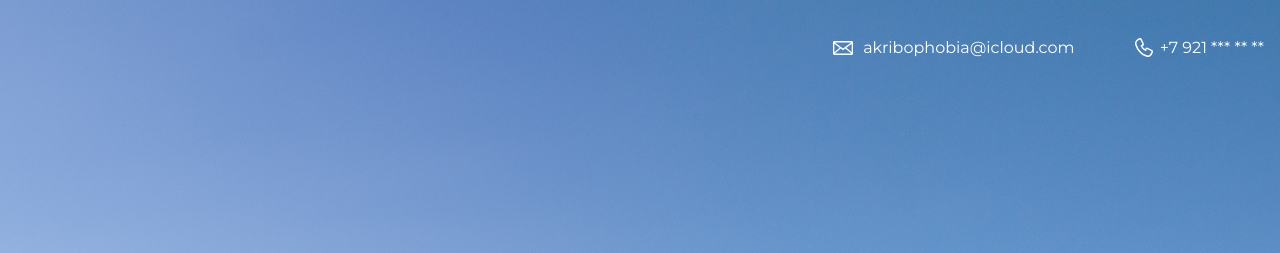
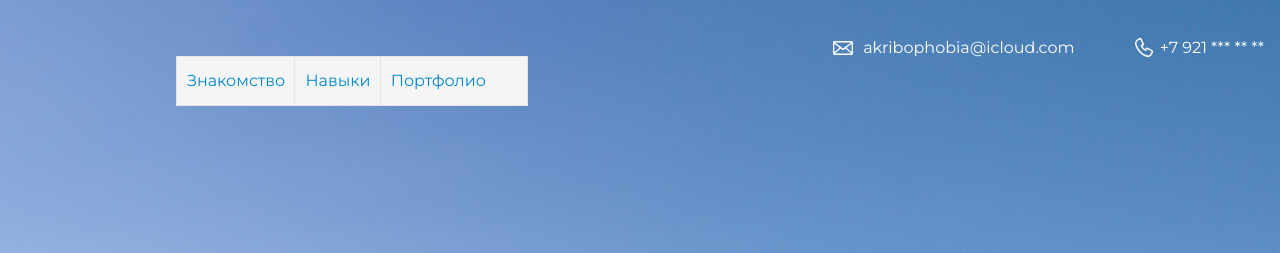
Before and after one commit to encl1ess/my-site, a plain HTML site: page index.html in a window 1280 px wide. Shown: the top 253 px of the page. Drawn offline with nearby package versions, Linux system fonts and the light colour scheme.

Commit message:
Update style.css

```diff
--- a/style.css
+++ b/style.css
@@ -12,12 +12,13 @@ body {
 }
 
 .main-menu {
-  margin: 0;
+  margin: -200px 0 200px 0;
   padding: 0;
   list-style: none;
   border: 1px solid #e5e5e5;
   width: 350px;
   color: white;
+  background-color: #f5f5f5;
 
 }
 
```
